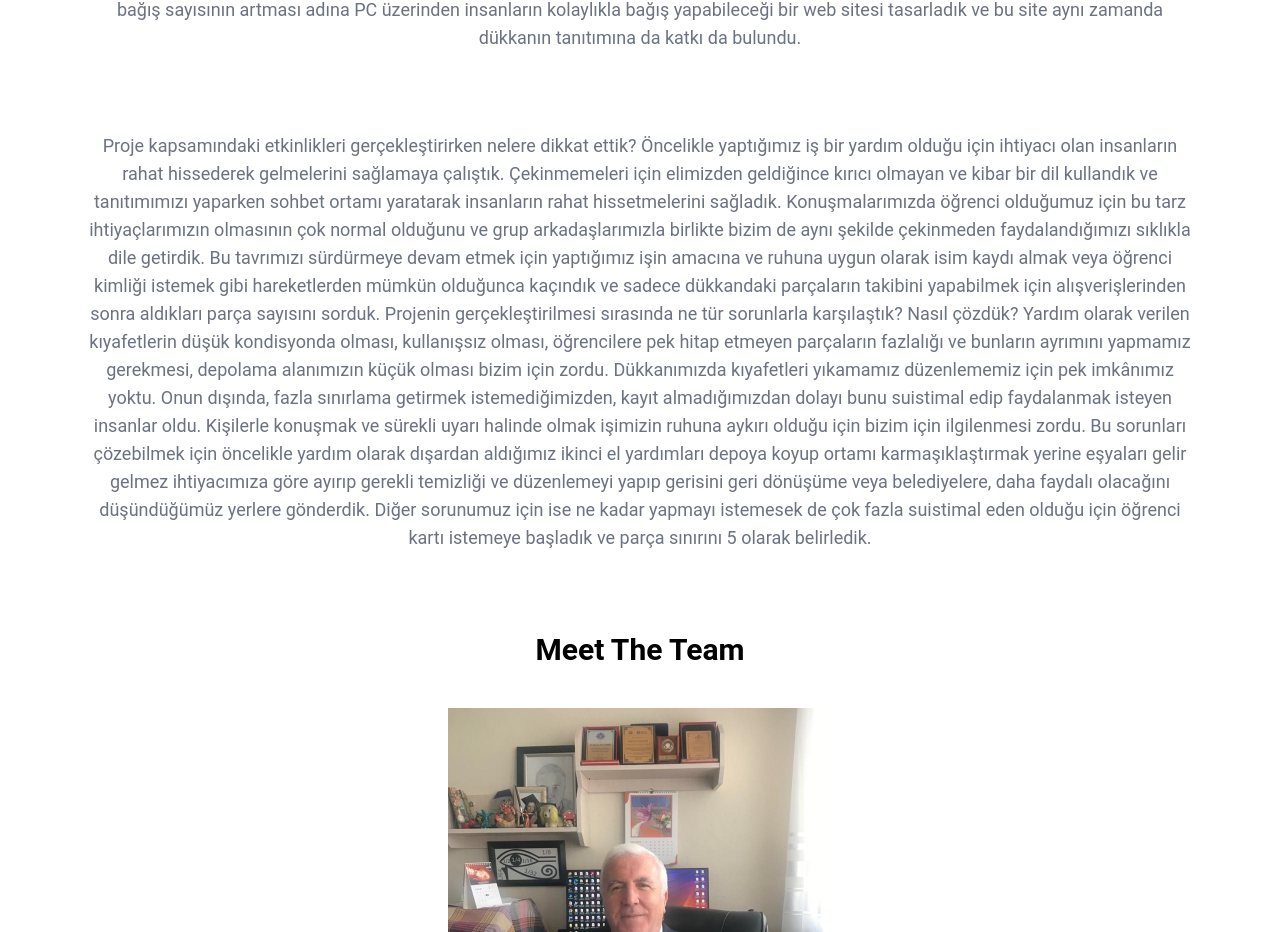
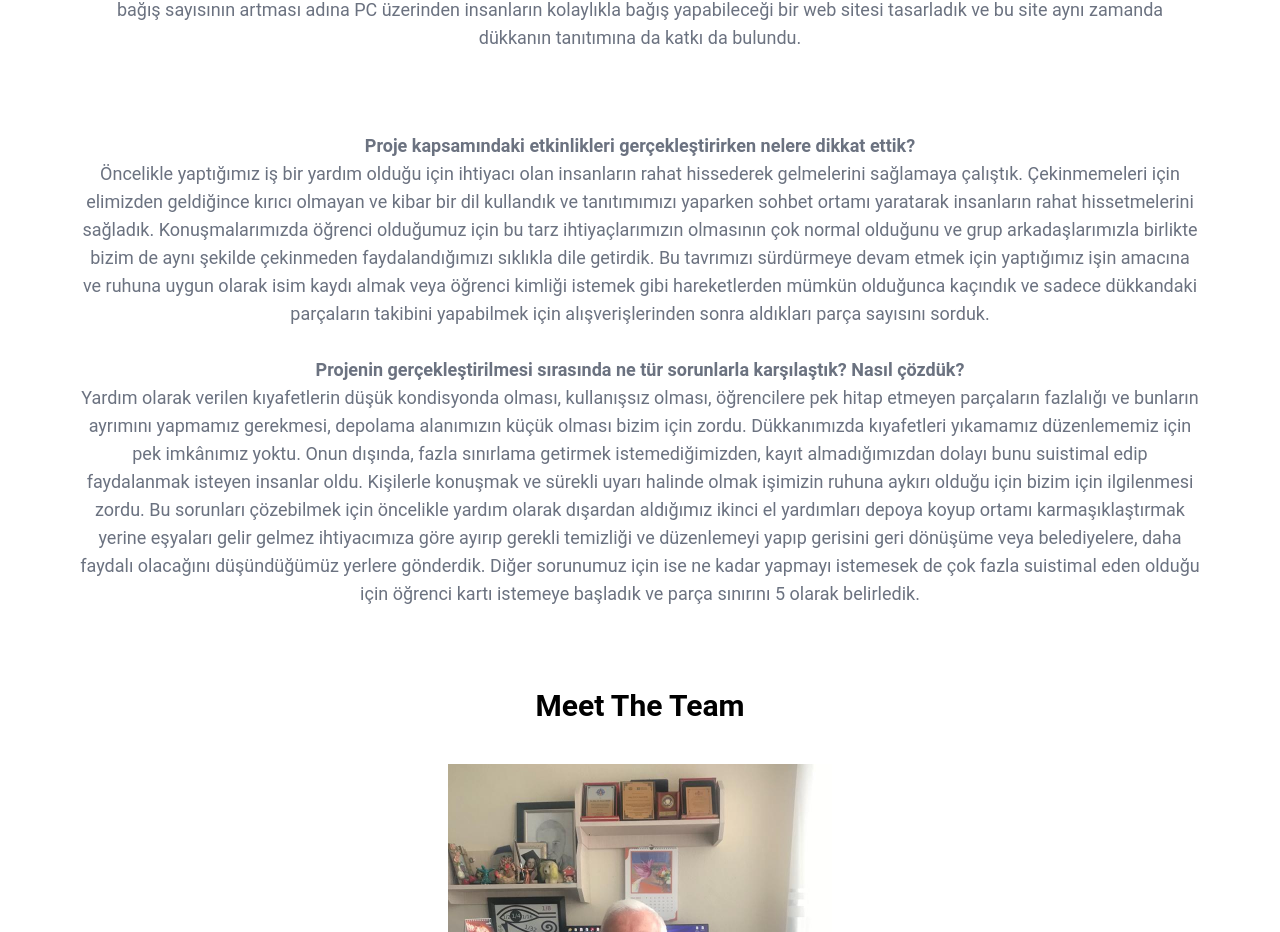
Before and after one commit to fatihdonmezdev/dilek-dukkani, a Next.js app: page /weeks/sonuc in a window 1280 px wide. Shown: the part 1132-2064 px from the top of the page. Built offline with nearby package versions, Linux system fonts and the light colour scheme.

Commit message:
Added 5-6 questions and answers

```diff
--- a/src/pages/weeks/sonuc/index.js
+++ b/src/pages/weeks/sonuc/index.js
@@ -74,7 +74,11 @@ const Sonuc = () => {
           bu site aynı zamanda dükkanın tanıtımına da katkı da bulundu.
         </div>
         <div className="mx-20 text-lg text-gray-500">
-          Proje kapsamındaki etkinlikleri gerçekleştirirken nelere dikkat ettik?
+          <b>
+            Proje kapsamındaki etkinlikleri gerçekleştirirken nelere dikkat
+            ettik?
+          </b>
+          <br></br>
           Öncelikle yaptığımız iş bir yardım olduğu için ihtiyacı olan
           insanların rahat hissederek gelmelerini sağlamaya çalıştık.
           Çekinmemeleri için elimizden geldiğince kırıcı olmayan ve kibar bir
@@ -86,9 +90,13 @@ const Sonuc = () => {
           etmek için yaptığımız işin amacına ve ruhuna uygun olarak isim kaydı
           almak veya öğrenci kimliği istemek gibi hareketlerden mümkün olduğunca
           kaçındık ve sadece dükkandaki parçaların takibini yapabilmek için
-          alışverişlerinden sonra aldıkları parça sayısını sorduk. Projenin
-          gerçekleştirilmesi sırasında ne tür sorunlarla karşılaştık? Nasıl
-          çözdük? Yardım olarak verilen kıyafetlerin düşük kondisyonda olması,
+          alışverişlerinden sonra aldıkları parça sayısını sorduk. <br></br>
+          <br></br>
+          <b>
+            Projenin gerçekleştirilmesi sırasında ne tür sorunlarla karşılaştık?
+            Nasıl çözdük?
+          </b>
+          <br></br> Yardım olarak verilen kıyafetlerin düşük kondisyonda olması,
           kullanışsız olması, öğrencilere pek hitap etmeyen parçaların fazlalığı
           ve bunların ayrımını yapmamız gerekmesi, depolama alanımızın küçük
           olması bizim için zordu. Dükkanımızda kıyafetleri yıkamamız
```
